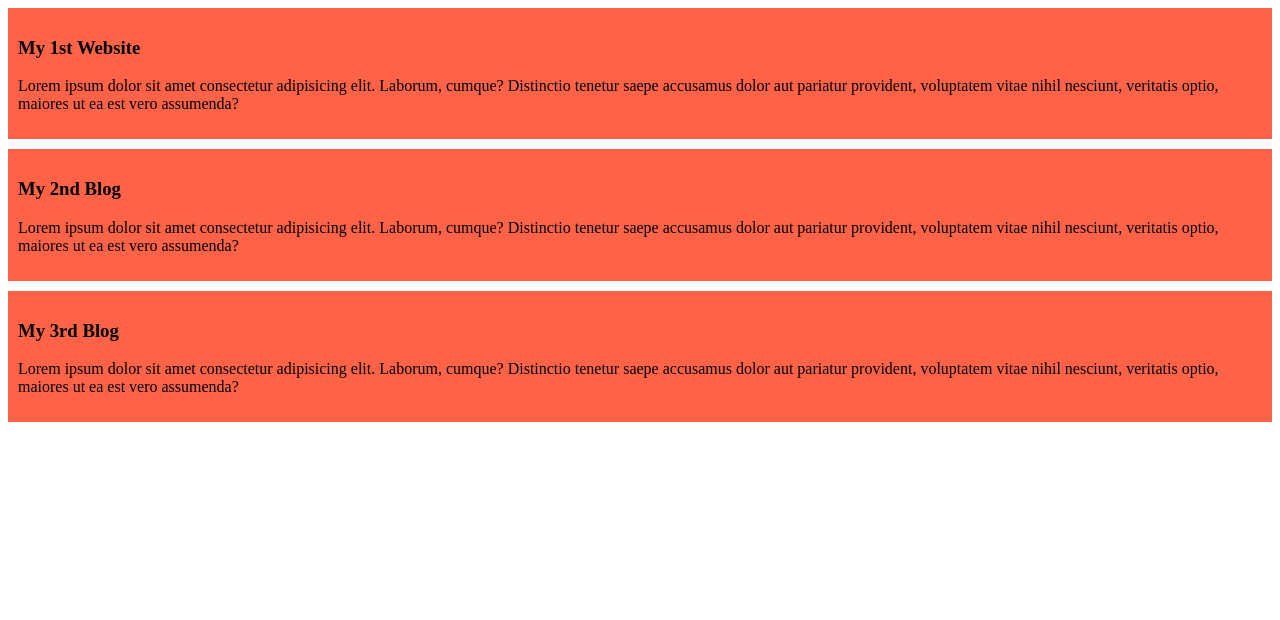
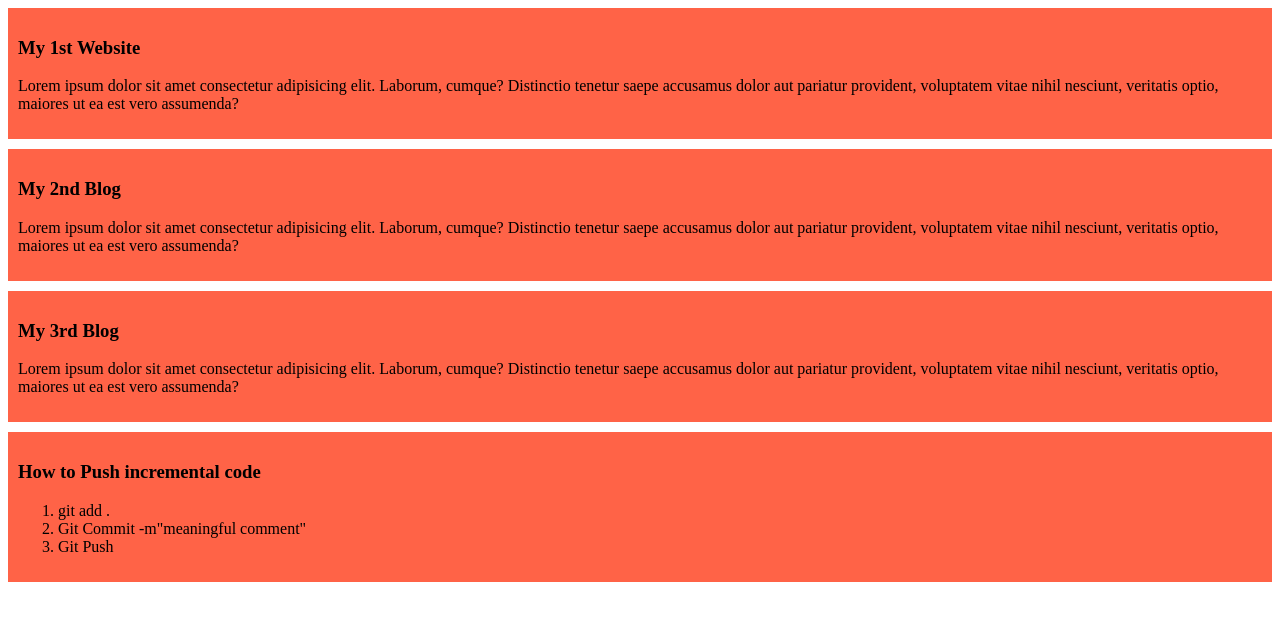
Before and after one commit to Khalidahsan007/my-first-github-repo, a plain HTML site: page index.html in a window 1280 px wide. Drawn offline with Linux system fonts and the light colour scheme.

Commit message:
added a new thing

```diff
--- a/index.html
+++ b/index.html
@@ -34,5 +34,19 @@
 
     </div>
 
+    <div>
+        <h3>How to Push incremental code</h3>
+<ol>
+
+<li>git add .</li>
+
+<li>Git Commit -m"meaningful comment"</li>
+
+<li>Git Push</li>
+
+</ol>
+
+    </div>
+
 </body>
 </html>
```
